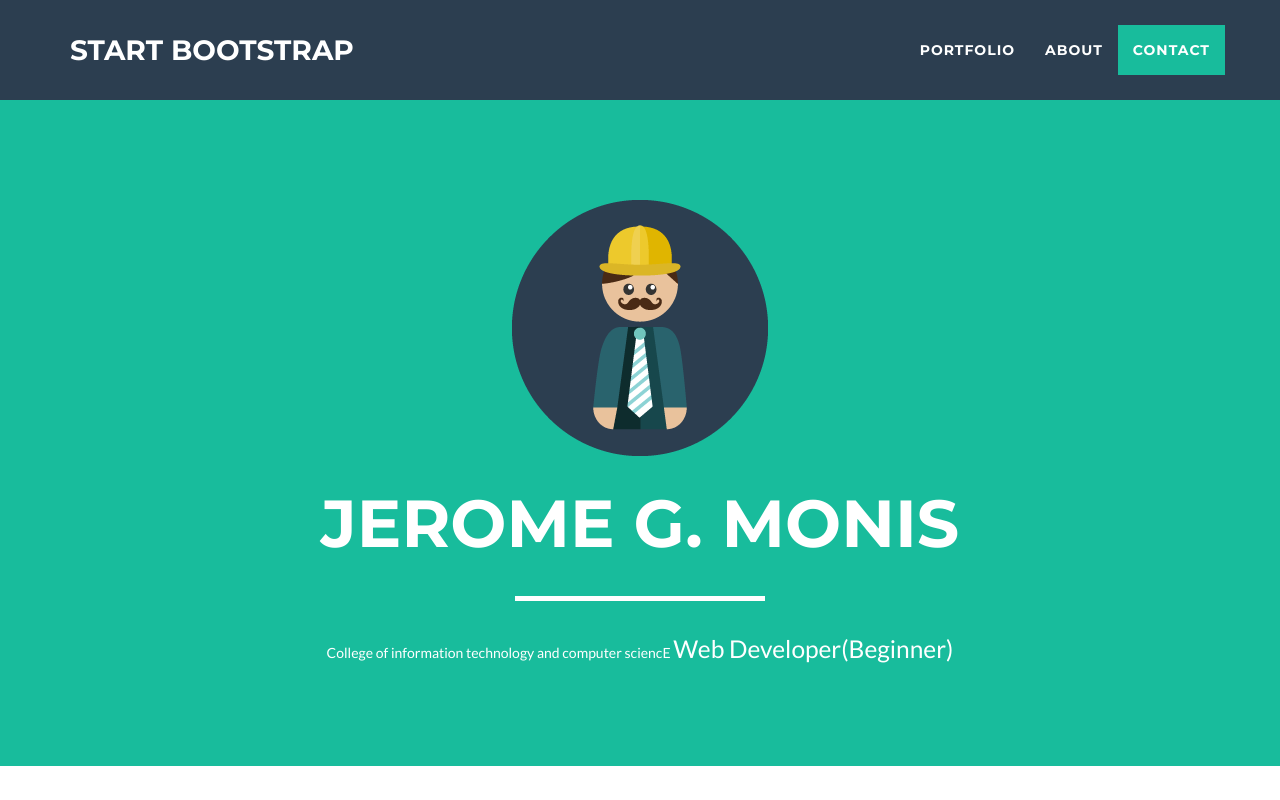
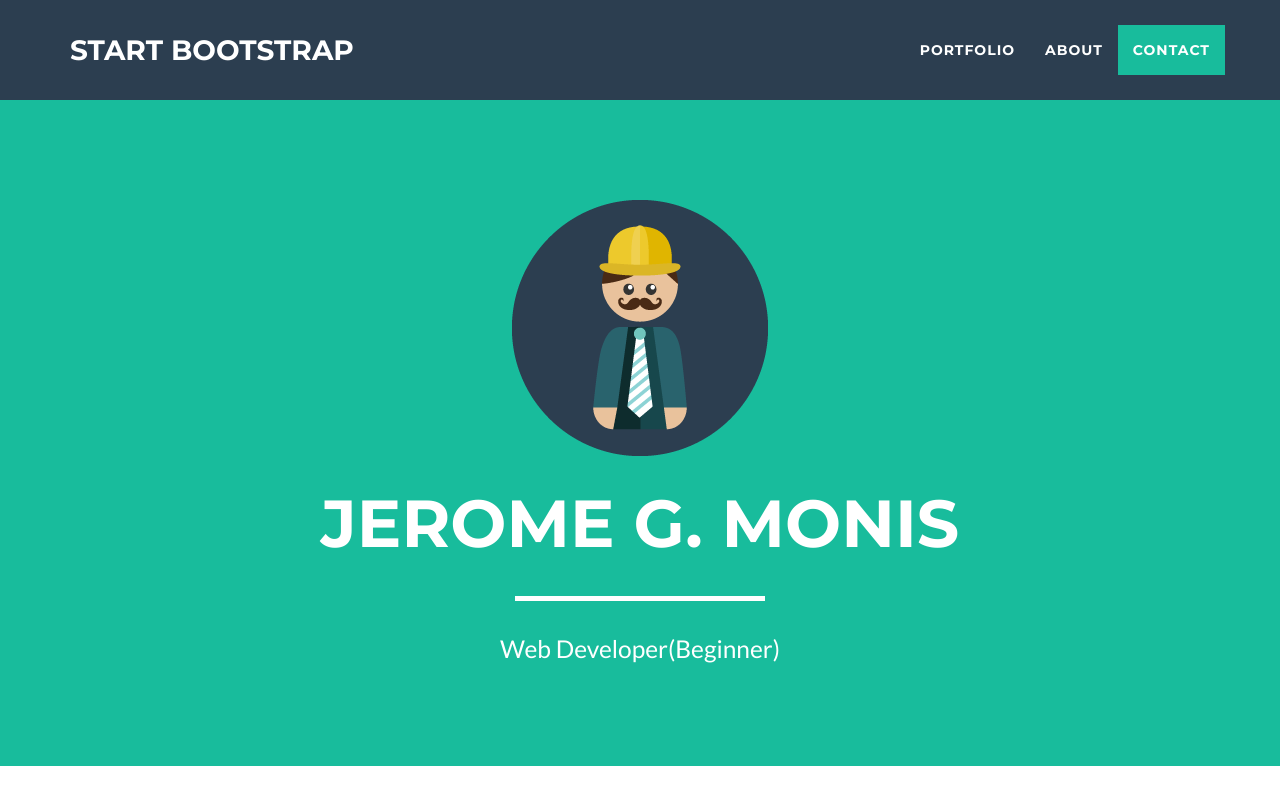
Before and after one commit to monisjerome/monisjerome.github.io, a website: page index.html in a window 1280 px wide. Shown: the top 800 px of the page. Drawn offline with nearby package versions, Linux system fonts and the light colour scheme.

Commit message:
Update index.html

```diff
--- a/index.html
+++ b/index.html
@@ -75,7 +75,7 @@
                     <div class="intro-text">
                         <span class="name">Jerome G. Monis</span>
                         <hr class="star-light">
-                        <span class= "student">College of information technology and computer sciencE</span>
+
                         <span class="skills">Web Developer(Beginner)</span>
                     </div>
                 </div>
```
